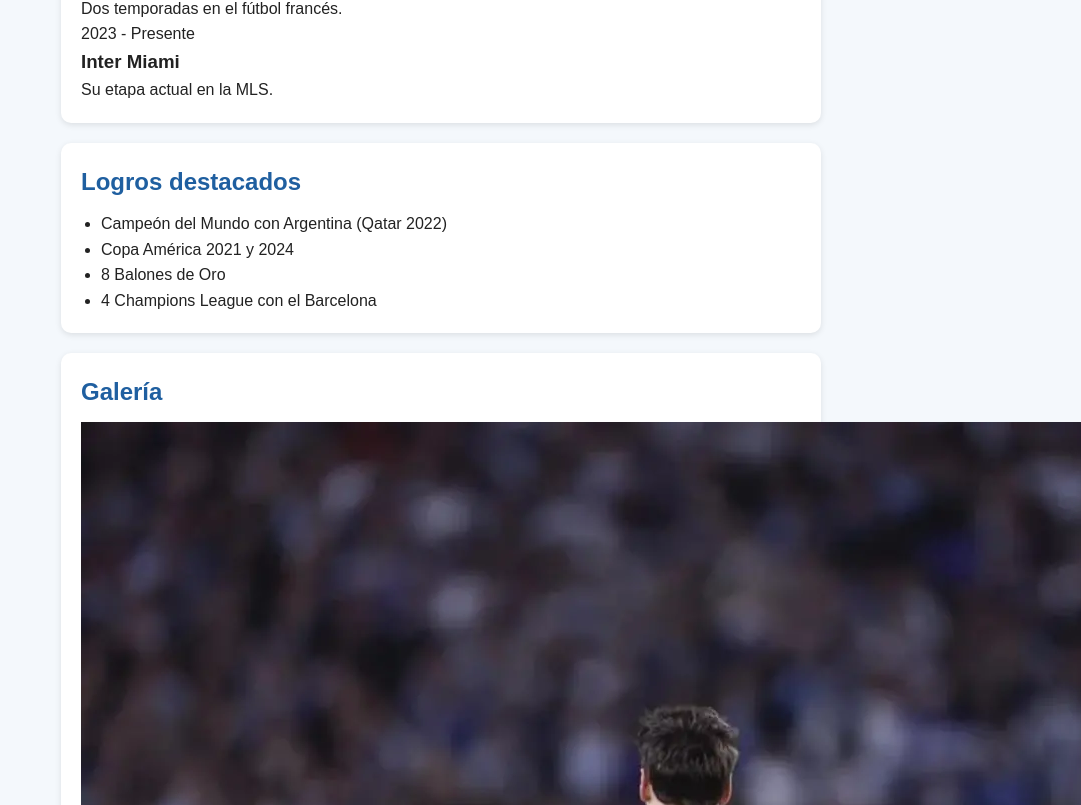
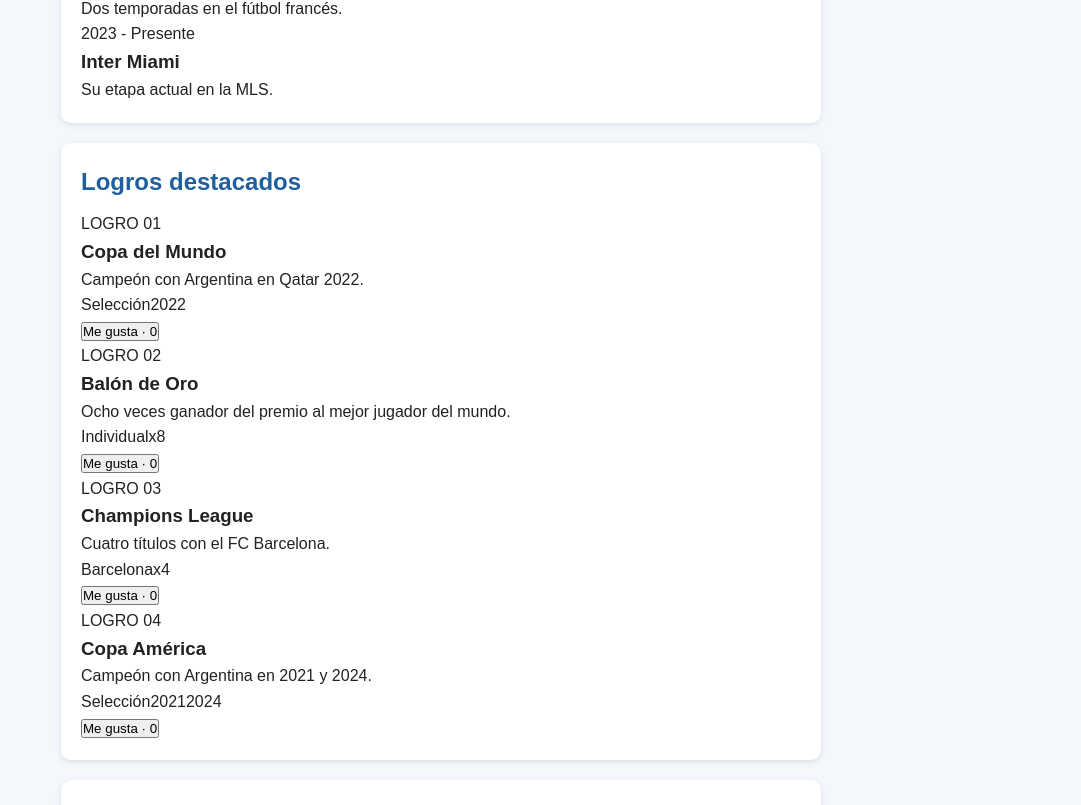
Before and after one commit to eduardo957897/messi-react, a React (Vite) app: page / in a window 1280 px wide. Shown: the part 1715-2520 px from the top of the page, without its empty margins (199-1280 px from the left). Built offline with nearby package versions, Linux system fonts and the light colour scheme.

Commit message:
Agrega tarjetas de logros con boton Me gusta

```diff
--- a/src/components/LikeButton.jsx
+++ b/src/components/LikeButton.jsx
@@ -4,11 +4,9 @@
   const [likes, setLikes] = useState(0);
 
   return (
-    <div className="botones">
-      <button className="btn" onClick={() => setLikes(likes + 1)}>
-        Me gusta ({likes})
-      </button>
-    </div>
+    <button className="like" onClick={() => setLikes(likes + 1)}>
+      Me gusta · {likes}
+    </button>
   );
 }
 
--- a/src/components/Logros.jsx
+++ b/src/components/Logros.jsx
@@ -1,13 +1,33 @@
+import LikeButton from "./LikeButton";
+
+const logros = [
+  { numero: "01", titulo: "Copa del Mundo", texto: "Campeón con Argentina en Qatar 2022.", etiquetas: ["Selección", "2022"] },
+  { numero: "02", titulo: "Balón de Oro", texto: "Ocho veces ganador del premio al mejor jugador del mundo.", etiquetas: ["Individual", "x8"] },
+  { numero: "03", titulo: "Champions League", texto: "Cuatro títulos con el FC Barcelona.", etiquetas: ["Barcelona", "x4"] },
+  { numero: "04", titulo: "Copa América", texto: "Campeón con Argentina en 2021 y 2024.", etiquetas: ["Selección", "2021", "2024"] },
+];
+
 function Logros() {
   return (
-    <section>
-      <h2>Logros destacados</h2>
-      <ul>
-        <li>Campeón del Mundo con Argentina (Qatar 2022)</li>
-        <li>Copa América 2021 y 2024</li>
-        <li>8 Balones de Oro</li>
-        <li>4 Champions League con el Barcelona</li>
-      </ul>
+    <section id="logros" className="seccion">
+      <div className="contenedor">
+        <h2 className="titulo">Logros destacados</h2>
+        <div className="tarjetas">
+          {logros.map((l) => (
+            <article className="tarjeta" key={l.numero}>
+              <span className="periodo">LOGRO {l.numero}</span>
+              <h3>{l.titulo}</h3>
+              <p className="texto-suave">{l.texto}</p>
+              <div className="etiquetas">
+                {l.etiquetas.map((t) => (
+                  <span key={t}>{t}</span>
+                ))}
+              </div>
+              <LikeButton />
+            </article>
+          ))}
+        </div>
+      </div>
     </section>
   );
 }
```
